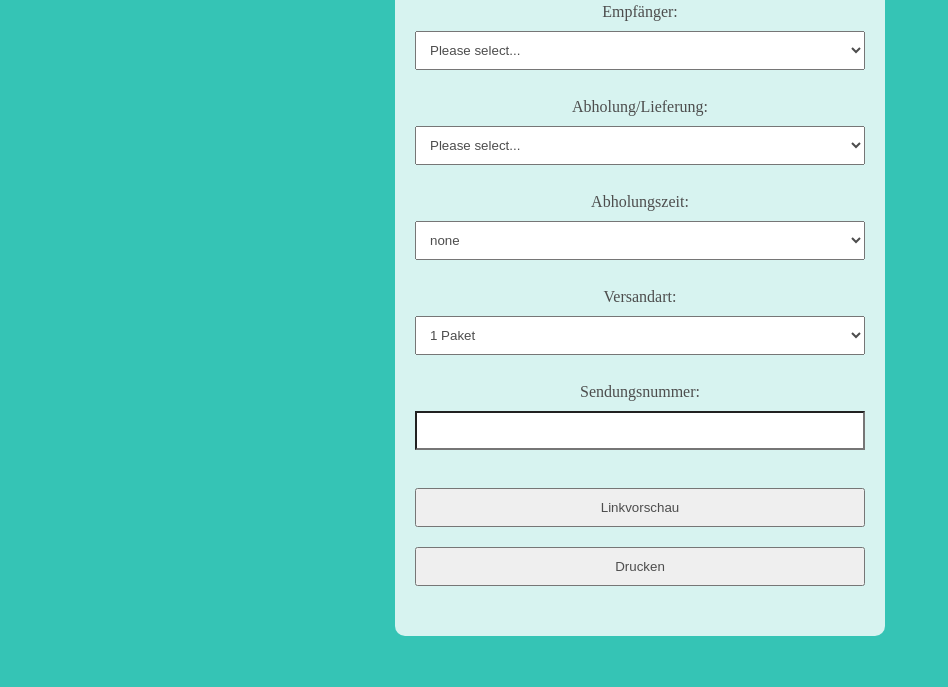
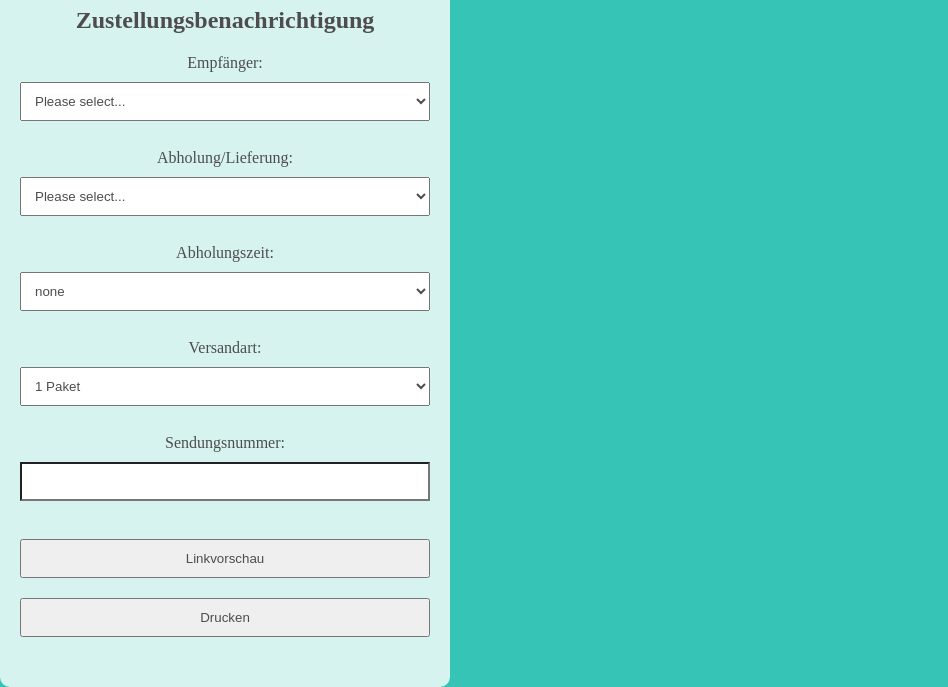
Before and after one commit to bigpresales/demo, a plain HTML site: page index.html in a window 1280 px wide. Shown: the part 214-901 px from the top of the page, without its empty margins (0-948 px from the left). Before the commit the page ends 850 px from the top, so only its background shows below. Drawn offline with Linux system fonts and the light colour scheme.

Commit message:
Update index.html

```diff
--- a/index.html
+++ b/index.html
@@ -15,9 +15,7 @@
             background-attachment: fixed; /* Keep the background image fixed in place */
             display: flex;
             flex-direction: column;
-            justify-content: center;
-            align-items: center;
-            height: 100vh;
+                       height: 100vh;
             margin: 0;
         }
 
@@ -25,8 +23,10 @@
             background-color: rgba(255, 255, 255, 0.8);
             padding: 20px;
             border-radius: 10px;
-            width: 450px; /* Adjusted width to 450px */
+            width: 90%; /* Adjusted width to 90% for responsiveness */
+            max-width: 450px; /* Maximum width for larger screens */
             text-align: center;
+            box-sizing: border-box; /* Ensure padding is included in the width */
         }
         h1, h2, label {
             color: #4D4D4D; /* Title and labels in dark color */
```
